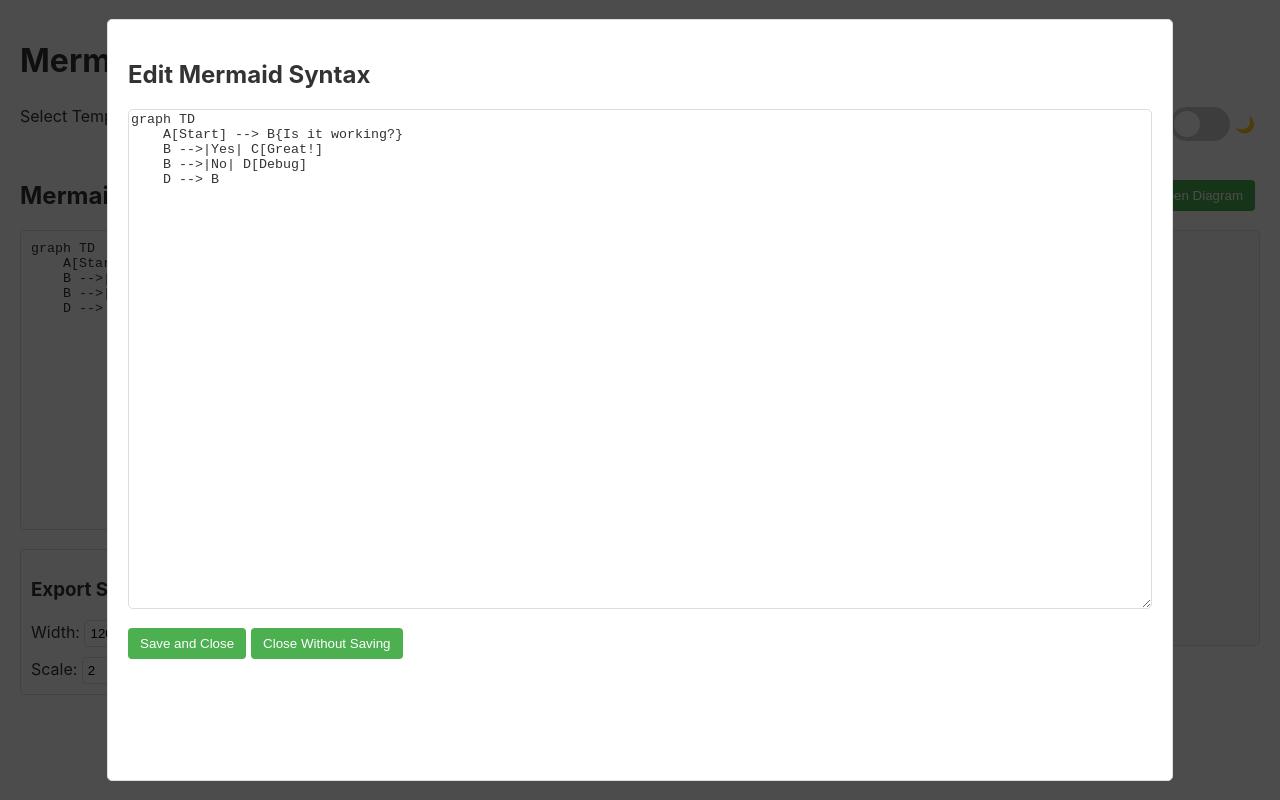
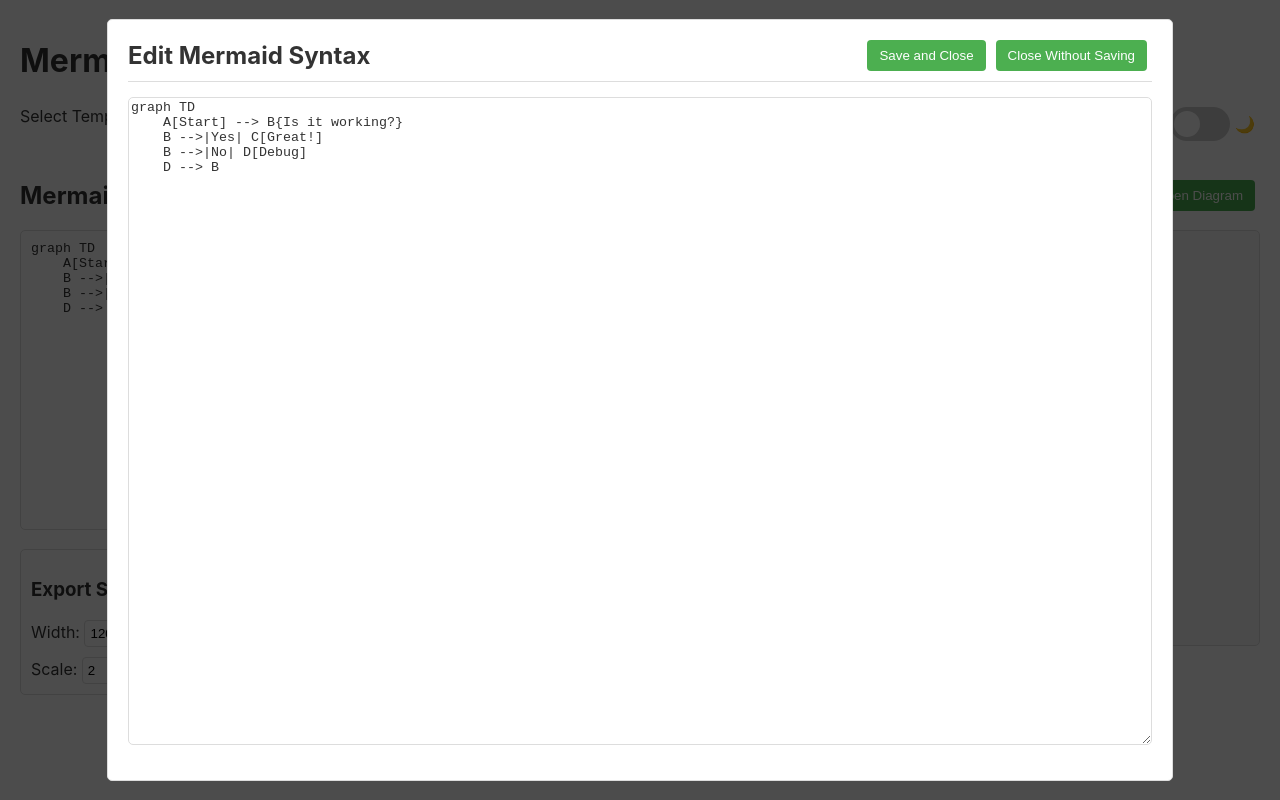
Before and after one commit to rsrini7/Mermaid-ReactJS, a React (Vite) app: page / in a window 1280 px wide. Both pictures are taken after a click on the button "Open Editor". Built offline with nearby package versions, Linux system fonts and the light colour scheme.

Commit message:
popup button alighments changed

```diff
--- a/src/App.css
+++ b/src/App.css
@@ -255,8 +255,10 @@ input:checked + .slider:before {
   justify-content: center;
   align-items: center;
   z-index: 1000;
+  outline: none; /* Remove outline when focused */
 }
 
+/* Popup styles */
 .popup-content {
   padding: 20px;
   border-radius: 5px;
@@ -266,6 +268,56 @@ input:checked + .slider:before {
   max-height: 100vh;
   overflow-y: auto;
   border: 1px solid #dddddd;
+  display: flex;
+  flex-direction: column;
+}
+
+.popup-header {
+  display: flex;
+  justify-content: space-between;
+  align-items: center;
+  margin-bottom: 15px;
+  position: sticky;
+  top: 0;
+  background-color: inherit;
+  z-index: 10;
+  padding-bottom: 10px;
+  border-bottom: 1px solid #dddddd;
+}
+
+.popup-header h2 {
+  margin: 0;
+}
+
+.popup-header-buttons {
+  display: flex;
+}
+
+.popup-header-buttons button {
+  margin-left: 5px;
+}
+
+.popup-buttons {
+  display: flex;
+  justify-content: flex-end;
+  position: sticky;
+  bottom: 0;
+  background-color: inherit;
+  padding-top: 10px;
+  border-top: 1px solid #dddddd;
+  margin-top: 10px;
+}
+
+.popup-textarea {
+  width: 100%;
+  height: 500px;
+  margin-bottom: 15px;
+  font-family: monospace;
+  border: 1px solid #dddddd;
+  border-radius: 5px;
+  resize: vertical;
+  box-sizing: border-box;
+  flex: 1;
 }
 
 .app-container[data-theme="dark"] .popup-content {
@@ -299,12 +351,47 @@ input:checked + .slider:before {
   color: #333333;
 }
 
+/* Diagram controls */
 .diagram-controls {
+  display: flex;
+  justify-content: space-between;
+  align-items: center;
   margin-bottom: 10px;
+  position: sticky;
+  top: 0;
+  background-color: inherit;
+  z-index: 10;
+  padding-bottom: 10px;
+  border-bottom: 1px solid #dddddd;
 }
 
-.diagram-controls button {
-  margin-right: 5px;
+.diagram-controls h2 {
+  margin: 0;
+}
+
+.diagram-control-buttons {
+  display: flex;
+  align-items: center;
+}
+
+.diagram-control-buttons button {
+  margin-left: 5px;
+}
+
+/* Icon buttons */
+.icon-button {
+  display: inline-flex;
+  align-items: center;
+  justify-content: center;
+  width: 36px;
+  height: 36px;
+  border-radius: 50%;
+  padding: 0;
+  font-size: 18px;
+}
+
+.icon-button:hover {
+  background-color: #3a8a3c;
 }
 
 .diagram-preview {
--- a/src/App.jsx
+++ b/src/App.jsx
@@ -446,6 +446,27 @@ const App = () => {
     setIsPopupOpen(false);
   };
 
+  // Add this useEffect to handle escape key press
+  useEffect(() => {
+    const handleKeyDown = (event) => {
+      if (event.key === 'Escape') {
+        if (isPopupOpen) {
+          handleClosePopup();
+        }
+        if (isDiagramPopupOpen) {
+          setIsDiagramPopupOpen(false);
+        }
+      }
+    };
+
+    document.addEventListener('keydown', handleKeyDown);
+
+    // Clean up the event listener when component unmounts
+    return () => {
+      document.removeEventListener('keydown', handleKeyDown);
+    };
+  }, [isPopupOpen, isDiagramPopupOpen]); // Dependencies array
+
   return (
     <div className="app-container" data-theme={theme}>
       <h1>Mermaid Diagram Generator</h1>
@@ -568,16 +589,18 @@ const App = () => {
       {isPopupOpen && (
         <div className="popup">
           <div className="popup-content">
-            <h2>Edit Mermaid Syntax</h2>
+            <div className="popup-header">
+              <h2>Edit Mermaid Syntax</h2>
+              <div className="popup-header-buttons">
+                <button onClick={handleSavePopup}>Save and Close</button>
+                <button onClick={handleClosePopup}>Close Without Saving</button>
+              </div>
+            </div>
             <textarea
               className="popup-textarea"
               value={mermaidCode}
               onChange={(e) => setMermaidCode(e.target.value)}
             />
-            <div>
-              <button onClick={handleSavePopup}>Save and Close</button>
-              <button onClick={handleClosePopup}>Close Without Saving</button>
-            </div>
           </div>
         </div>
       )}
@@ -585,11 +608,13 @@ const App = () => {
       {isDiagramPopupOpen && (
         <div className="popup">
           <div className="popup-content">
-            <h2>Diagram Preview</h2>
             <div className="diagram-controls">
-              <button onClick={handleZoomIn}>Zoom In</button>
-              <button onClick={handleZoomOut}>Zoom Out</button>
-              <button onClick={() => setIsDiagramPopupOpen(false)}>Close</button>
+              <h2>Diagram Preview</h2>
+              <div className="diagram-control-buttons">
+                <button className="icon-button" onClick={handleZoomIn} title="Zoom In">+</button>
+                <button className="icon-button" onClick={handleZoomOut} title="Zoom Out">−</button>
+                <button onClick={() => setIsDiagramPopupOpen(false)}>Close</button>
+              </div>
             </div>
             <div className="diagram-preview" ref={diagramPreviewRef}></div>
           </div>
```
